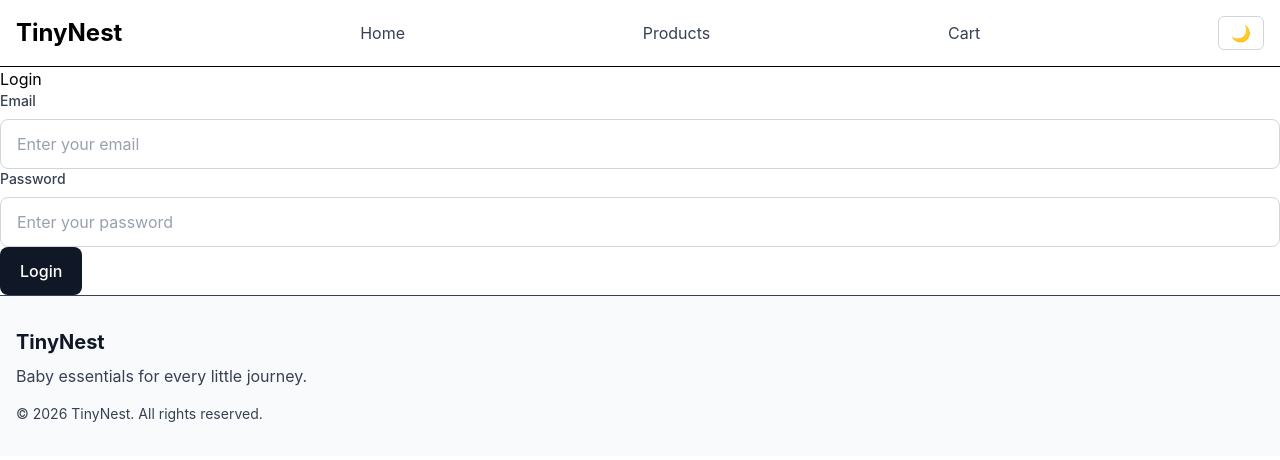
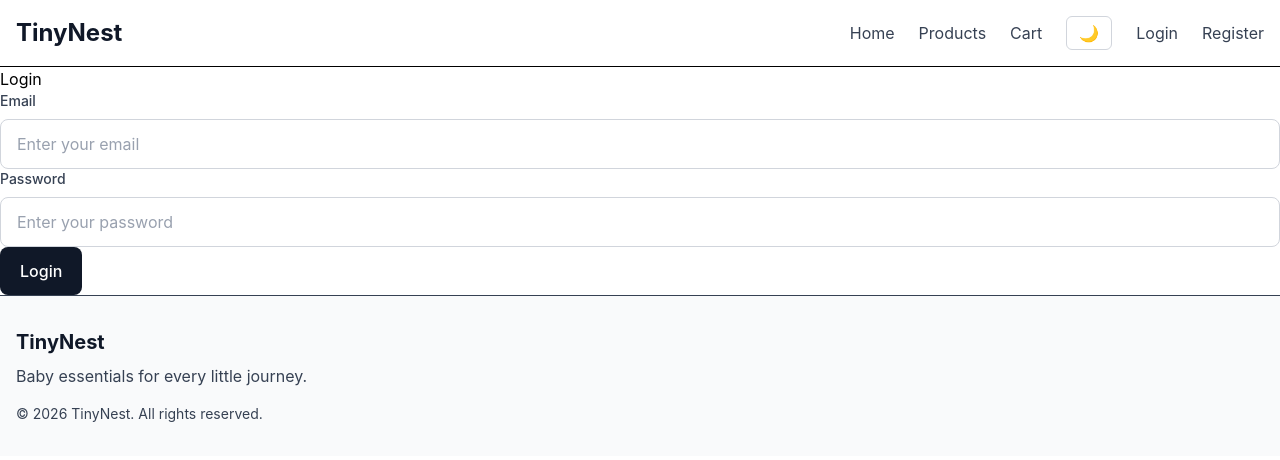
Before and after one commit to ayshasahva-stack/tinynest, a React app in the folder frontend/: page /login in a window 1280 px wide. Shown: the top 460 px of the page. Built offline with nearby package versions, Linux system fonts and the light colour scheme; the HTML template or start-up script is replaced by a standard one.

Commit message:
feat: complete logout and responsive auth navbar

```diff
--- a/frontend/src/components/Navbar.jsx
+++ b/frontend/src/components/Navbar.jsx
@@ -4,6 +4,16 @@ import { useState } from "react";
 // Import React Router's Link for navigation
 import { Link } from "react-router-dom";
 import { useTheme } from "../app/ThemeContext";
+// Import Redux's dispatch hook
+import { useDispatch, useSelector } from "react-redux";
+// Import the authentication selector
+import { selectIsAuthenticated } from "../features/auth/authSelectors";
+
+// Import the logout action
+import { logout } from "../features/auth/authSlice";
+
+// Import React Router's navigation hook
+import { useNavigate } from "react-router-dom";
 
 // Navbar component for customer-facing pages
 function Navbar() {
@@ -12,6 +22,22 @@ function Navbar() {
     const [isMenuOpen, setIsMenuOpen] = useState(false);
     // Get the current theme and theme toggle function
     const { theme, toggleTheme } = useTheme();
+
+    // Get the Redux dispatch function
+    const dispatch = useDispatch();
+
+    // Get the navigation function
+    const navigate = useNavigate();
+    // Get the current authentication status
+    const isAuthenticated = useSelector(selectIsAuthenticated);
+    // Handle user logout
+    const handleLogout = () => {
+        // Clear authentication data from Redux and localStorage
+        dispatch(logout());
+
+        // Redirect the user to the login page
+        navigate("/login");
+    };
     // Toggle the mobile menu
     const toggleMenu = () => {
         setIsMenuOpen(!isMenuOpen);
@@ -26,12 +52,14 @@ function Navbar() {
                 {/* TinyNest brand */}
                 <Link
                     to="/"
-                    className="text-2xl font-bold"
+                    className="text-2xl font-bold text-gray-900 dark:text-white"
                 >
                     TinyNest
                 </Link>
 
                 {/* Desktop navigation */}
+                <div className="hidden items-center gap-6 md:flex">
+
                     {/* Home link */}
                     <Link
                         to="/"
@@ -56,8 +84,7 @@ function Navbar() {
                         Cart
                     </Link>
 
-                {/* Theme toggle button */}
-                {/* Theme toggle button */}
+                    {/* Theme toggle */}
                     <button
                         type="button"
                         onClick={toggleTheme}
@@ -66,8 +93,34 @@ function Navbar() {
                     >
                         {theme === "light" ? "🌙" : "☀️"}
                     </button>
+
+                    {/* Authentication actions */}
+                    {isAuthenticated ? (
+                        <button
+                            type="button"
+                            onClick={handleLogout}
+                            className="rounded-md border border-gray-300 px-3 py-1 text-gray-800 dark:border-gray-600 dark:text-white"
+                        >
+                            Logout
+                        </button>
+                    ) : (
+                        <>
+                            <Link
+                                to="/login"
+                                className="text-gray-700 hover:text-gray-900 dark:text-gray-200 dark:hover:text-white"
+                            >
+                                Login
+                            </Link>
+
+                            <Link
+                                to="/register"
+                                className="text-gray-700 hover:text-gray-900 dark:text-gray-200 dark:hover:text-white"
+                            >
+                                Register
+                            </Link>
+                        </>
+                    )}
                 </div>
-            <div>
 
                 {/* Mobile menu button */}
                 <button
@@ -78,7 +131,6 @@ function Navbar() {
                 >
                     {isMenuOpen ? "✕" : "☰"}
                 </button>
-
             </div>
 
             {/* Mobile navigation menu */}
@@ -111,6 +163,7 @@ function Navbar() {
                     >
                         Cart
                     </Link>
+
                     {/* Mobile theme toggle */}
                     <button
                         type="button"
@@ -121,9 +174,44 @@ function Navbar() {
                         {theme === "light" ? "🌙 Dark Mode" : "☀️ Light Mode"}
                     </button>
 
+                    {/* Mobile authentication actions */}
+                    {isAuthenticated ? (
+                        <button
+                            type="button"
+                            onClick={() => {
+                                // Close the mobile menu
+                                setIsMenuOpen(false);
+
+                                // Log the user out
+                                handleLogout();
+                            }}
+                            className="mt-3 block rounded-md border px-3 py-1"
+                        >
+                            Logout
+                        </button>
+                    ) : (
+                        <>
+                            {/* Mobile Login link */}
+                            <Link
+                                to="/login"
+                                className="mt-3 block py-2"
+                                onClick={() => setIsMenuOpen(false)}
+                            >
+                                Login
+                            </Link>
+
+                            {/* Mobile Register link */}
+                            <Link
+                                to="/register"
+                                className="block py-2"
+                                onClick={() => setIsMenuOpen(false)}
+                            >
+                                Register
+                            </Link>
+                        </>
+                    )}
                 </div>
             )}
-
         </nav>
     );
 }
--- a/frontend/src/features/auth/authSlice.js
+++ b/frontend/src/features/auth/authSlice.js
@@ -24,7 +24,25 @@ const authSlice = createSlice({
 
     initialState,
 
-    reducers: {},
+   reducers: {
+    // Clear all authentication data when the user logs out
+    logout: (state) => {
+        // Remove the user information from Redux
+        state.user = null;
+
+        // Remove the JWT token from Redux
+        state.token = null;
+
+        // Mark the user as logged out
+        state.isAuthenticated = false;
+
+        // Clear any previous authentication error
+        state.error = null;
+
+        // Remove the JWT token from browser storage
+        localStorage.removeItem("token");
+    },
+},
 
     extraReducers: (builder) => {
         // Registration started
@@ -123,4 +141,8 @@ builder.addCase(getProfileThunk.rejected, (state, action) => {
     },
 });
 
+// Export the logout action
+export const { logout } = authSlice.actions;
+
+// Export the authentication reducer
 export default authSlice.reducer;
```
Also changed, not shown: frontend/src/pages/auth/Login.jsx (+4 -4 lines). Lines whose indentation alone changed are shown as unchanged.
